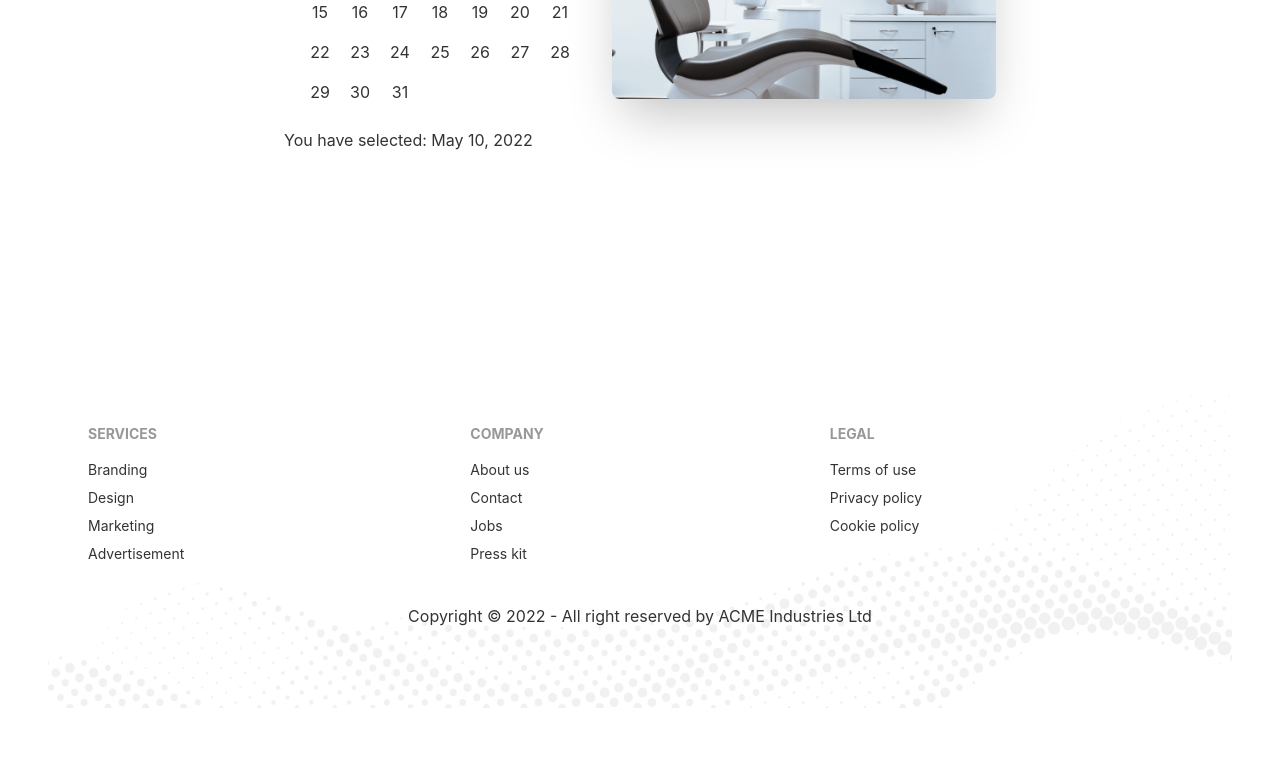
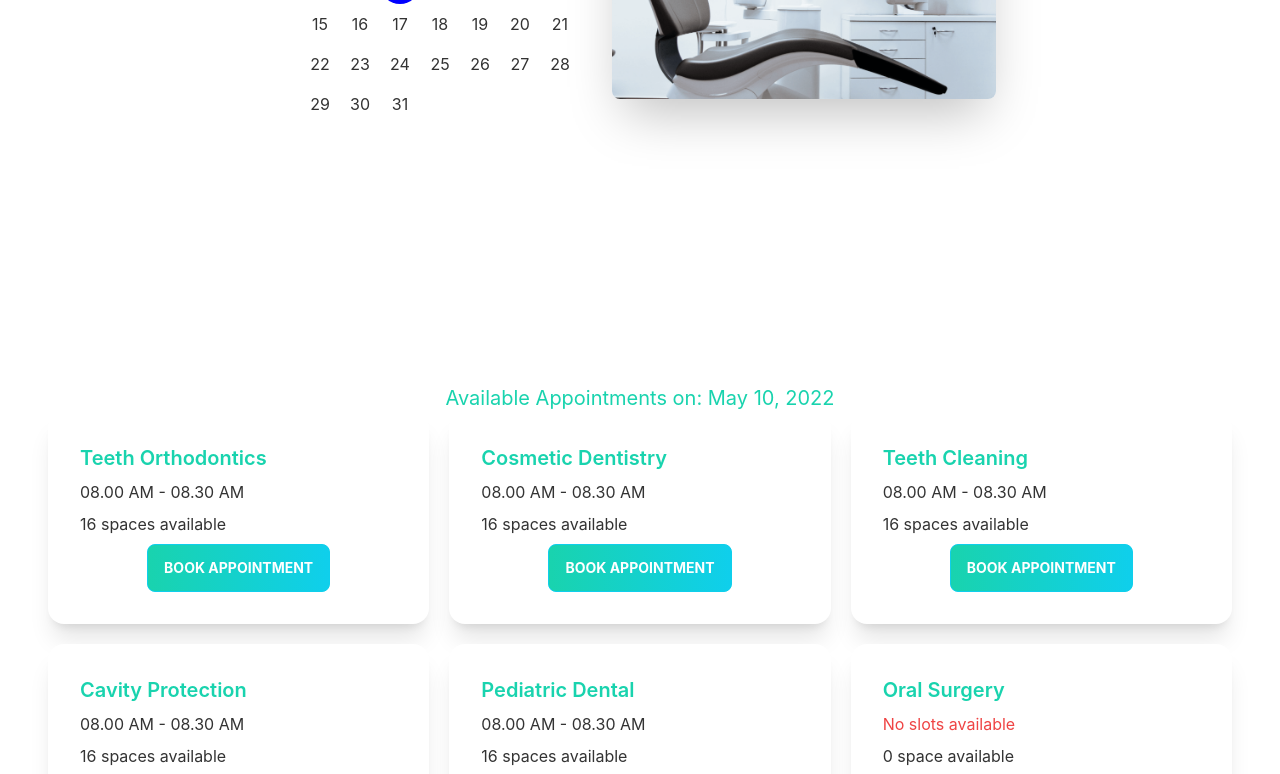
Before and after one commit to monirulislam9549/doctors-portal-client-side, a React (Create React App) app: page /appointment in a window 1280 px wide. Shown: the part 480-1254 px from the top of the page. Before the commit the page ends 1188 px from the top, so only its background shows below. Built offline with nearby package versions, Linux system fonts and the light colour scheme.

Commit message:
services added

```diff
--- /dev/null
+++ b/public/service.json
@@ -0,0 +1,117 @@
+[
+    {
+        "_id": 1,
+        "name": "Teeth Orthodontics",
+        "slots": [
+            "08.00 AM - 08.30 AM",
+            "08.30 AM - 09.00 AM",
+            "09.00 AM - 9.30 AM",
+            "09.30 AM - 10.00 AM",
+            "10.00 AM - 10.30 AM",
+            "10.30 AM - 11.00 AM",
+            "11.00 AM - 11.30 AM",
+            "11.30 AM - 12.00 AM",
+            "1.00 PM - 1.30 PM",
+            "1.30 PM - 2.00 PM",
+            "2.00 PM - 2.30 PM",
+            "2.30 PM - 3.00 PM",
+            "3.00 PM - 3.30 PM",
+            "3.30 PM - 4.00 PM",
+            "4.00 PM - 4.30 PM",
+            "4.30 PM - 5.00 PM"
+        ]
+    },
+    {
+        "_id": 2,
+        "name": "Cosmetic Dentistry",
+        "slots": [
+            "08.00 AM - 08.30 AM",
+            "08.30 AM - 09.00 AM",
+            "09.00 AM - 9.30 AM",
+            "09.30 AM - 10.00 AM",
+            "10.00 AM - 10.30 AM",
+            "10.30 AM - 11.00 AM",
+            "11.00 AM - 11.30 AM",
+            "11.30 AM - 12.00 AM",
+            "1.00 PM - 1.30 PM",
+            "1.30 PM - 2.00 PM",
+            "2.00 PM - 2.30 PM",
+            "2.30 PM - 3.00 PM",
+            "3.00 PM - 3.30 PM",
+            "3.30 PM - 4.00 PM",
+            "4.00 PM - 4.30 PM",
+            "4.30 PM - 5.00 PM"
+        ]
+    },
+    {
+        "_id": 3,
+        "name": "Teeth Cleaning",
+        "slots": [
+            "08.00 AM - 08.30 AM",
+            "08.30 AM - 09.00 AM",
+            "09.00 AM - 9.30 AM",
+            "09.30 AM - 10.00 AM",
+            "10.00 AM - 10.30 AM",
+            "10.30 AM - 11.00 AM",
+            "11.00 AM - 11.30 AM",
+            "11.30 AM - 12.00 AM",
+            "1.00 PM - 1.30 PM",
+            "1.30 PM - 2.00 PM",
+            "2.00 PM - 2.30 PM",
+            "2.30 PM - 3.00 PM",
+            "3.00 PM - 3.30 PM",
+            "3.30 PM - 4.00 PM",
+            "4.00 PM - 4.30 PM",
+            "4.30 PM - 5.00 PM"
+        ]
+    },
+    {
+        "_id": 4,
+        "name": "Cavity Protection",
+        "slots": [
+            "08.00 AM - 08.30 AM",
+            "08.30 AM - 09.00 AM",
+            "09.00 AM - 9.30 AM",
+            "09.30 AM - 10.00 AM",
+            "10.00 AM - 10.30 AM",
+            "10.30 AM - 11.00 AM",
+            "11.00 AM - 11.30 AM",
+            "11.30 AM - 12.00 AM",
+            "1.00 PM - 1.30 PM",
+            "1.30 PM - 2.00 PM",
+            "2.00 PM - 2.30 PM",
+            "2.30 PM - 3.00 PM",
+            "3.00 PM - 3.30 PM",
+            "3.30 PM - 4.00 PM",
+            "4.00 PM - 4.30 PM",
+            "4.30 PM - 5.00 PM"
+        ]
+    },
+    {
+        "_id": 5,
+        "name": "Pediatric Dental",
+        "slots": [
+            "08.00 AM - 08.30 AM",
+            "08.30 AM - 09.00 AM",
+            "09.00 AM - 9.30 AM",
+            "09.30 AM - 10.00 AM",
+            "10.00 AM - 10.30 AM",
+            "10.30 AM - 11.00 AM",
+            "11.00 AM - 11.30 AM",
+            "11.30 AM - 12.00 AM",
+            "1.00 PM - 1.30 PM",
+            "1.30 PM - 2.00 PM",
+            "2.00 PM - 2.30 PM",
+            "2.30 PM - 3.00 PM",
+            "3.00 PM - 3.30 PM",
+            "3.30 PM - 4.00 PM",
+            "4.00 PM - 4.30 PM",
+            "4.30 PM - 5.00 PM"
+        ]
+    },
+    {
+        "_id": 6,
+        "name": "Oral Surgery",
+        "slots": []
+    }
+]
--- a/src/Pages/Appoinments/Appoinments.js
+++ b/src/Pages/Appoinments/Appoinments.js
@@ -1,11 +1,15 @@
-import React from 'react';
+import React, { useState } from 'react';
 import Footer from '../Shared/Footer';
 import AppointmentBanner from './AppointmentBanner';
+import AvailableAppointment from './AvailableAppointment';
 
 const Appoinments = () => {
+    const [date, setDate] = useState(new Date())
+
     return (
         <div>
-            <AppointmentBanner></AppointmentBanner>
+            <AppointmentBanner date={date} setDate={setDate}></AppointmentBanner>
+            <AvailableAppointment date={date}></AvailableAppointment>
             <Footer></Footer>
         </div>
     );
--- a/src/Pages/Appoinments/AppointmentBanner.js
+++ b/src/Pages/Appoinments/AppointmentBanner.js
@@ -1,11 +1,8 @@
-import React, { useState } from 'react';
 import chair from '../../assets/images/chair.png';
 import { DayPicker } from 'react-day-picker';
 import 'react-day-picker/dist/style.css';
-import { format } from 'date-fns';
 
-const AppointmentBanner = () => {
-    const [date, setDate] = useState(new Date())
+const AppointmentBanner = ({ date, setDate }) => {
     return (
         <div class="hero min-h-screen">
             <div class="hero-content flex-col lg:flex-row-reverse">
@@ -14,7 +11,7 @@
                     mode="single"
                     selected={date}
                     onSelect={setDate}
-                ></DayPicker> <p>You have selected: {format(date, 'PP')}</p> </div>
+                ></DayPicker></div>
             </div>
         </div>
     );
--- /dev/null
+++ b/src/Pages/Appoinments/AvailableAppointment.js
@@ -0,0 +1,28 @@
+import { format } from 'date-fns';
+import React, { useEffect, useState } from 'react';
+import Service from './Service';
+
+const AvailableAppointment = ({ date }) => {
+    const [services, setServices] = useState([])
+
+    useEffect(() => {
+        fetch('service.json')
+            .then(res => res.json())
+            .then(result => setServices(result));
+    }, [])
+    return (
+        <div>
+            <h4 className='text-center text-secondary text-xl'> Available Appointments on: {format(date, 'PP')}</h4>
+            <div className='grid grid-cols-1 lg:grid-cols-3 md:grid-cols-2 gap-5'>
+                {
+                    services.map(service => <Service
+                        key={service._id}
+                        service={service}
+                    ></Service>)
+                }
+            </div>
+        </div>
+    );
+};
+
+export default AvailableAppointment;
--- /dev/null
+++ b/src/Pages/Appoinments/Service.js
@@ -0,0 +1,25 @@
+import React from 'react';
+
+const Service = ({ service }) => {
+    const { name, slots } = service;
+    return (
+        <div class="card lg:max-w-lg bg-base-100 shadow-xl">
+            <div class="card-body">
+                <h2 class="card-title text-secondary">{name}</h2>
+                <p>
+                    {
+                        slots.length > 0 ? <span>{slots[0]}</span>
+                            :
+                            <span className='text-red-500 '>No slots available</span>
+                    }
+                </p>
+                <p>{slots.length} {slots.length > 1 ? 'spaces' : 'space'} available</p>
+                <div class="card-actions justify-center">
+                    <button disabled={slots.length === 0} class="btn btn-primary bg-gradient-to-r from-secondary to-primary uppercase font-bold text-white">Book Appointment</button>
+                </div>
+            </div>
+        </div>
+    );
+};
+
+export default Service;
```
